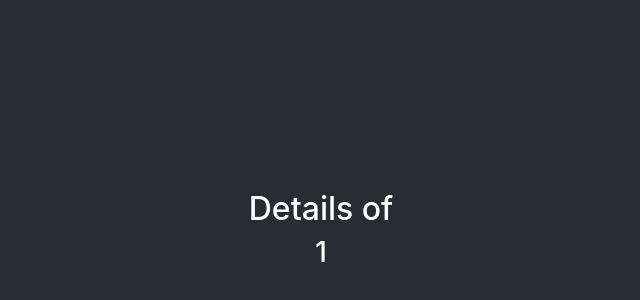
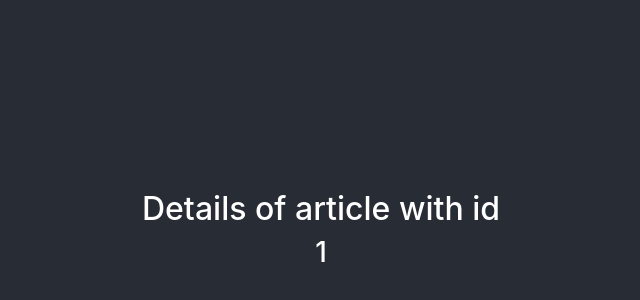
Before and after one commit to DianaBerte/ts-website-with-articles, a React (Create React App) app: page /details/1 in a window 1280 px wide. Shown: the part 166-466 px from the top of the page, without its empty margins (319-959 px from the left). Built offline with nearby package versions, Linux system fonts and the light colour scheme; no server answers.

Commit message:
Tentative - fetch details

```diff
--- a/src/Components/FetchSingleArticleDetails.tsx
+++ b/src/Components/FetchSingleArticleDetails.tsx
@@ -4,6 +4,7 @@ import { useParams,  } from "react-router-dom"
 import { useState, useEffect } from "react"
 import { IArticle } from "../Interfaces/IArticle"
 import { Container, Row, Col,  } from "react-bootstrap";
+import ArticleComponent from "./ArticleComponent";
 // import ArticleComponent from "./ArticleComponent";
 
 
@@ -12,8 +13,8 @@ const FetchSingleArticleDetails = () => {
     const id = useParams<{id: string}>()
     console.log("params are: ", id)
 
-    // const [articles, setArticles] = useState<IArticle[]>()
-    const [articles, setArticles] = useState(null)
+    const [articles, setArticles] = useState<IArticle[]>([])
+    // const [articles, setArticles] = useState(null)
 
 
     const fetchArticles = async () => {
@@ -46,10 +47,10 @@ const FetchSingleArticleDetails = () => {
     //   }, [])
 
       return (
-        <Container>
+        <Container key={articles.id}>
           <Row className="justify-content-center">
             <Col className="text-center">
-              <h2>Details of </h2>
+              <h2>Details of article with id</h2>
               <h3>{id.id}</h3>
             </Col>
           </Row>
```
